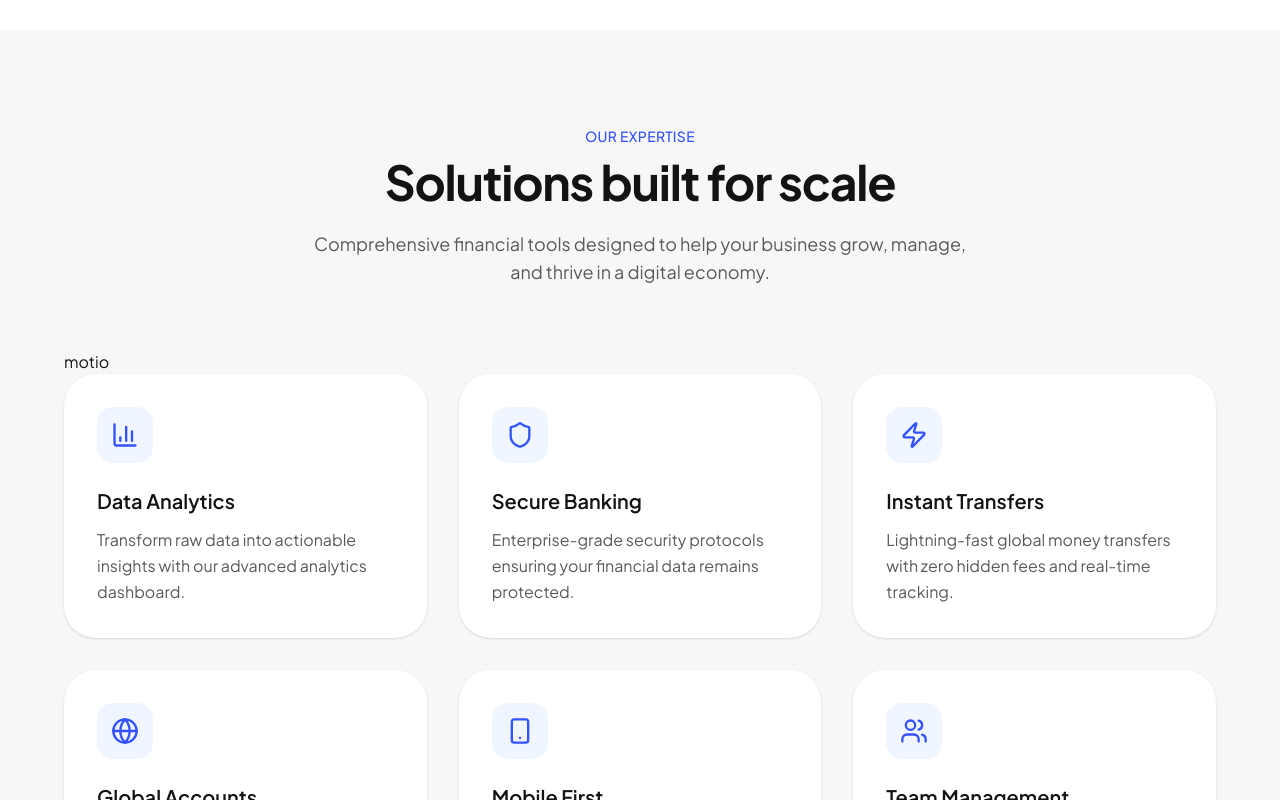
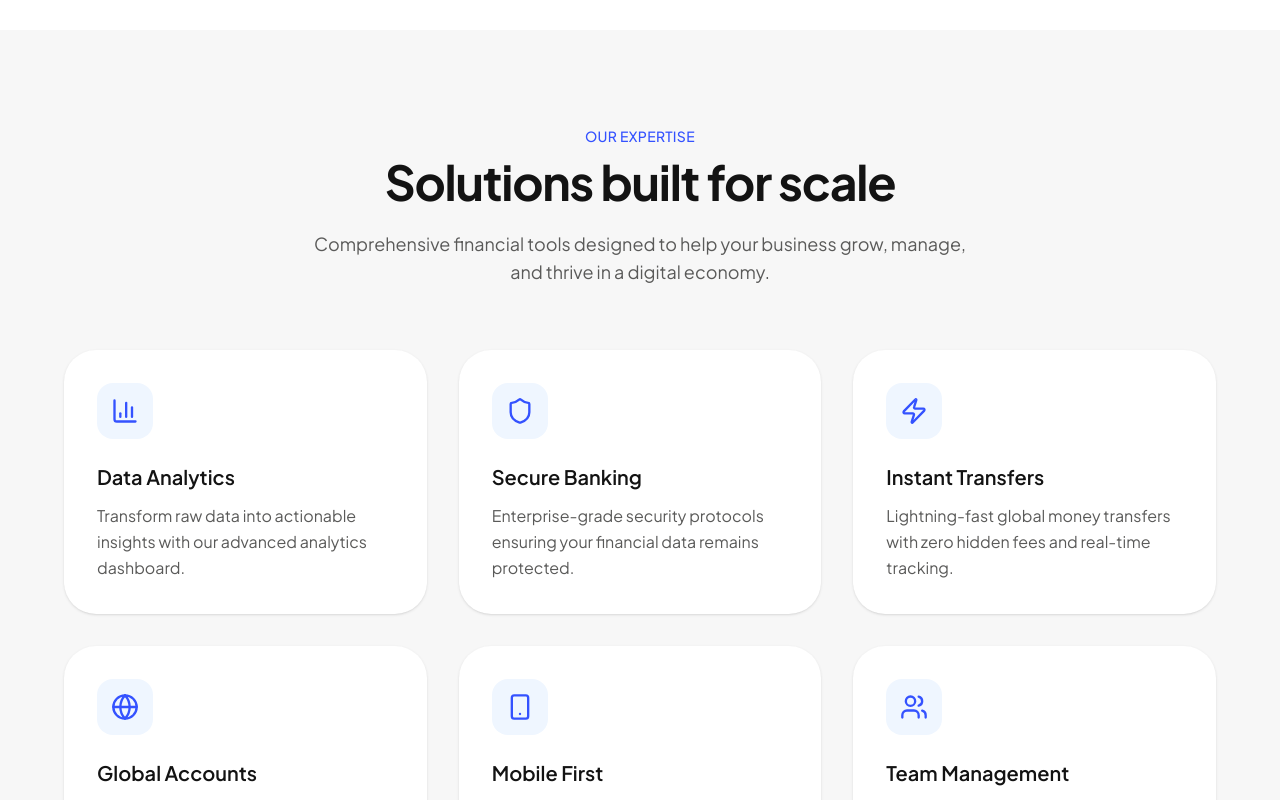
Before and after one commit to Abraham123-dev/Triole, a React (Vite) app: page / in a window 1280 px wide. Shown: the part 940-1740 px from the top of the page. Built offline with nearby package versions, Linux system fonts and the light colour scheme.

Commit message:
fix: remove typo in Services component

```diff
--- a/src/components/Services.jsx
+++ b/src/components/Services.jsx
@@ -48,7 +48,7 @@ export const Services = () => {
           </p>
         </div>
 
-         motio
+
         <div className="grid grid-cols-1 md:grid-cols-2 lg:grid-cols-3 gap-8">
           {services.map((service, index) => (
             <div
```
